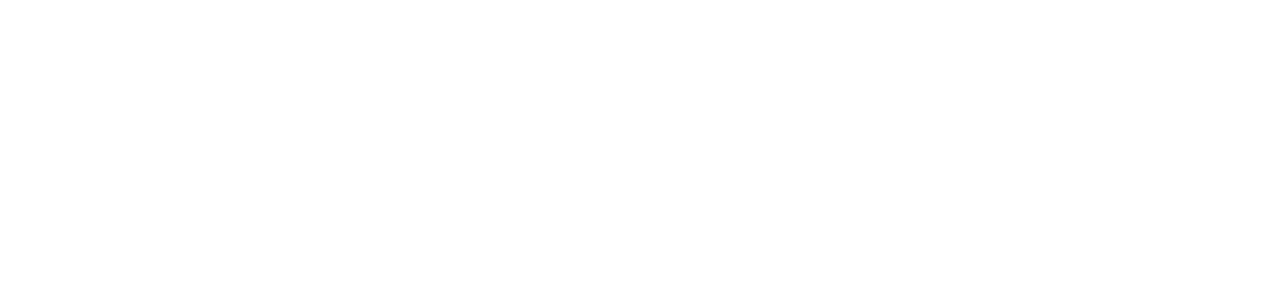
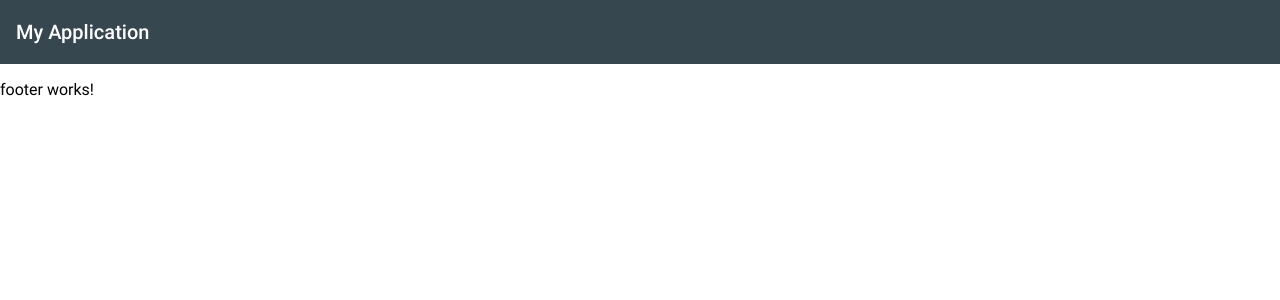
Before and after one commit to tiagowhite/mprj-csi-deic-form, an Angular app: page / in a window 1280 px wide. Shown: the top 300 px of the page. Built offline with nearby package versions, Linux system fonts and the light colour scheme.

Commit message:
Strange things on material

```diff
--- a/angular.json
+++ b/angular.json
@@ -93,6 +93,7 @@
               "src/assets"
             ],
             "styles": [
+              "./node_modules/@angular/material/prebuilt-themes/deeppurple-amber.css",
               "src/styles.scss"
             ],
             "scripts": []
@@ -124,6 +125,7 @@
           }
         }
       }
-    }},
+    }
+  },
   "defaultProject": "mprj-csi-deic-form"
 }
--- a/package.json
+++ b/package.json
@@ -3,7 +3,7 @@
   "version": "0.0.0",
   "scripts": {
     "ng": "ng",
-    "start": "ng serve --aot",
+    "start": "ng serve",
     "build": "ng build",
     "test": "ng test",
     "lint": "ng lint",
--- a/src/app/app.component.html
+++ b/src/app/app.component.html
@@ -1,4 +1,3 @@
 <app-header></app-header>
 <router-outlet></router-outlet>
 <app-footer></app-footer>
-<p>this is a very dump test</p>
--- a/src/app/core/components/header/header.component.html
+++ b/src/app/core/components/header/header.component.html
@@ -1,5 +1,3 @@
 <mat-toolbar color="primary">
   <span>My Application</span>
 </mat-toolbar>
-
-<h1>hello</h1>
--- a/src/app/core/core.module.ts
+++ b/src/app/core/core.module.ts
@@ -2,20 +2,23 @@ import { NgModule, Optional, SkipSelf } from '@angular/core';
 import { CommonModule } from '@angular/common';
 import { HttpClientModule } from '@angular/common/http';
 
-import { MaterialModule } from '../material.module';
 import { EnsureModuleLoadedOnceGuard } from '@core/ensureModuleLoadedOnceGuard';
+
+
 import * as core from '../core/components';
+
+import { MatToolbarModule } from '@angular/material/toolbar';
+
 
 @NgModule({
   declarations: [...core.components],
   imports: [
     CommonModule,
     HttpClientModule,
-    MaterialModule
+    MatToolbarModule
   ],
   exports: [
-    ...core.components,
-    MaterialModule
+    ...core.components
   ]
 })
 export class CoreModule extends EnsureModuleLoadedOnceGuard {
--- a/src/assets/scss/_mprj-material-theme.scss
+++ b/src/assets/scss/_mprj-material-theme.scss
@@ -17,17 +17,5 @@ $mprj-material-theme-base-typography: mat-typography-config(
   $font-family: '"Roboto", sans-serif'
 );
 
-$mprj-material-theme-heading-typography: mat-typography-config(
-  $font-family: '"Open Sans", sans-serif',
-  $headline: mat-typography-level(24px, 32px, 400)
-);
-
-body {
-  font-family: mat-font-family($mprj-material-theme-base-typography);
-}
-.mat-h1, .mat-h2, .mat-headline, h1, h2, h3 {
-  font-family: mat-font-family($mprj-material-theme-heading-typography);
-  font-weight: 500;
-}
 @include angular-material-typography($mprj-material-theme-base-typography);
 @include angular-material-theme($mprj-material-theme);
```
Also changed, not shown: src/app/material.module.ts (deleted, +0 -70 lines), 1 other file (tests, documents, lock files or other folders).
